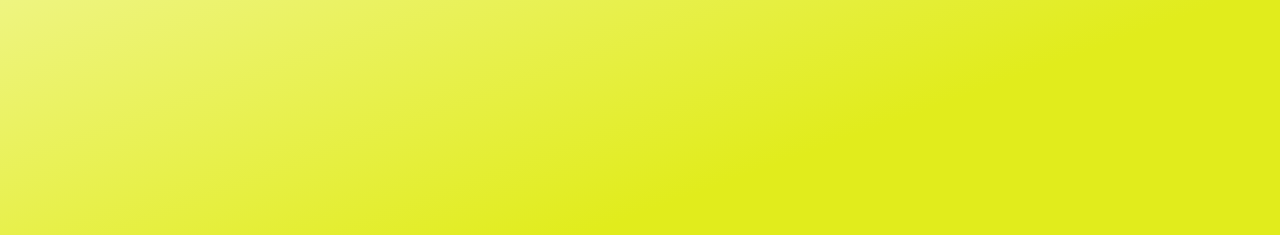
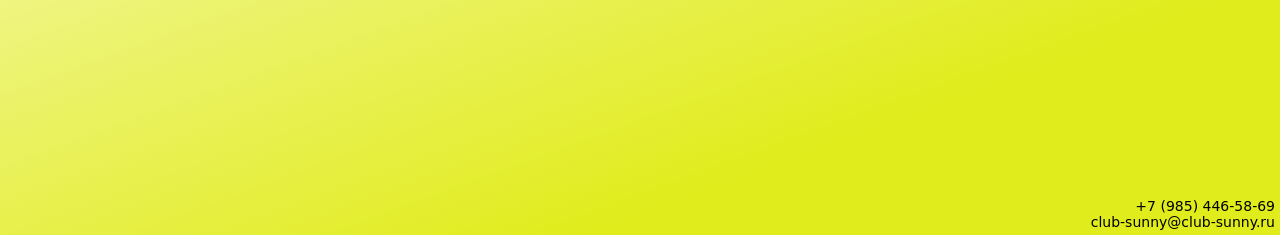
Before and after one commit to dragondmitriz/sunny.ru, a PHP site: page / in a window 1280 px wide. Shown: the part 565-800 px from the top of the page. Run offline with PHP 8.4, Linux system fonts and the light colour scheme.

Commit message:
добавил нижний правый уголок с контактами

```diff
--- /dev/null
+++ b/contactsCorner.html
@@ -0,0 +1,4 @@
+<div class='contactsCorner'>
+    +7 (985) 446-58-69<br>
+    club-sunny@club-sunny.ru
+</div>
--- /dev/null
+++ b/css/contactsCorner.css
@@ -0,0 +1,10 @@
+.contactsCorner {
+    position: fixed;
+    bottom: 0;
+    right: 0;
+    /*background: url('../images/oblako.gif') no-repeat;*/
+    /*background-size: 190% 150%;*/
+    padding: 1em 5px 5px 1em;
+    font-size: 0.7em;
+    text-align: right;
+}
--- a/index.php
+++ b/index.php
@@ -10,6 +10,7 @@
     <link href="css/top.css" rel="stylesheet"/>
     <link href="css/menu.css" rel="stylesheet"/>
     <link href="css/banner.css" rel="stylesheet"/>
+    <link href="css/contactsCorner.css" rel="stylesheet"/>
     <link rel="SHORTCUT ICON" href="images/sun.gif" type="image/gif">
     <title>Солнышко</title>
 </head>
@@ -38,5 +39,6 @@
         <?php require "banner.php"; ?>
     </aside>
 </main>
+<?php require "contactsCorner.html"; ?>
 </body>
 </html>
--- a/lessons.php
+++ b/lessons.php
@@ -9,6 +9,7 @@
     <link href="css/lessons.css" rel="stylesheet"/>
     <link href="css/top.css" rel="stylesheet"/>
     <link href="css/menu.css" rel="stylesheet"/>
+    <link href="css/contactsCorner.css" rel="stylesheet"/>
     <link rel="SHORTCUT ICON" href="images/sun.gif" type="image/gif">
     <title>Солнышко</title>
 </head>
@@ -188,5 +189,6 @@
         </div>
     </div>
 </main>
+<?php require "contactsCorner.html"; ?>
 </body>
 </html>
--- a/media.php
+++ b/media.php
@@ -9,6 +9,7 @@
     <link href="css/media.css" rel="stylesheet"/>
     <link href="css/top.css" rel="stylesheet"/>
     <link href="css/menu.css" rel="stylesheet"/>
+    <link href="css/contactsCorner.css" rel="stylesheet"/>
     <link rel="SHORTCUT ICON" href="images/sun.gif" type="image/gif">
     <title>Солнышко</title>
 </head>
@@ -46,6 +47,7 @@
         </div>
     </div>
 </main>
+<?php require "contactsCorner.html"; ?>
 
 <script type="text/javascript" src="lib/JQuery/jquery-3.3.1.js"></script>
 <script type="text/javascript">
```
